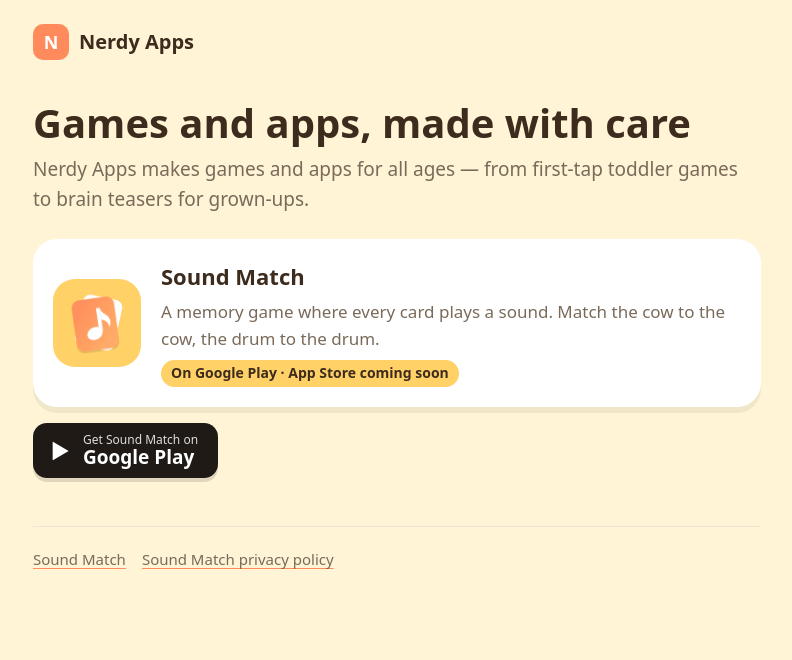
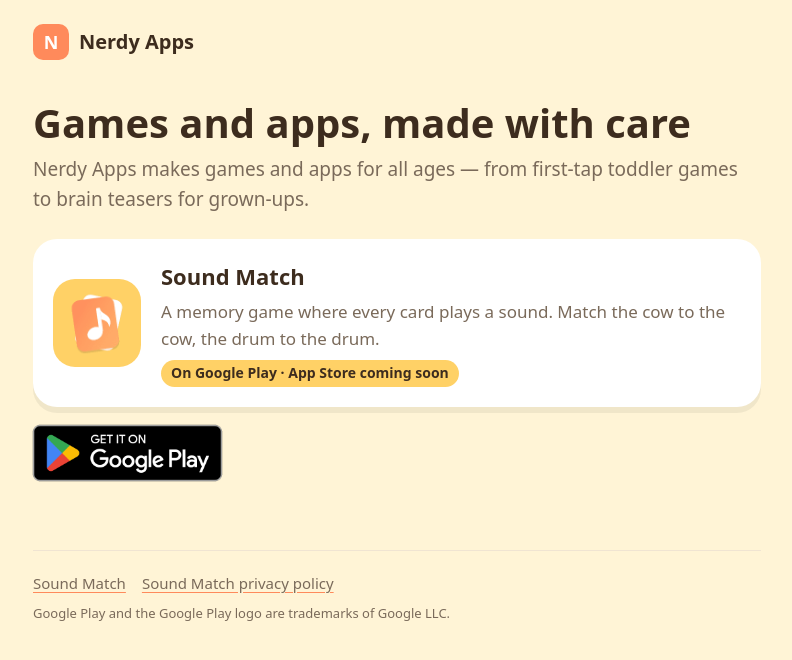
Before and after one commit to mkhafaga/nerdyapps.com, a plain HTML site: page index.html in a window 1280 px wide. Shown: the whole page, without its empty margins (243-1035 px from the left). Drawn offline with Linux system fonts and the light colour scheme.

Commit message:
Use the official Google Play badge, with Google's trademark notice

```diff
--- a/index.html
+++ b/index.html
@@ -32,8 +32,7 @@
 
         <p class="stores">
           <a class="store" href="https://play.google.com/store/apps/details?id=com.nerdyapps.soundmatch">
-            <svg viewBox="0 0 24 24" width="22" height="22" aria-hidden="true"><path fill="currentColor" d="M4 2.5v19c0 .4.4.6.7.4L21 12.4c.3-.2.3-.6 0-.8L4.7 2.1c-.3-.2-.7 0-.7.4z"/></svg>
-            <span><small>Get Sound Match on</small>Google Play</span>
+            <img src="/images/google-play-badge.png" alt="Get Sound Match on Google Play" width="217" height="84" />
           </a>
         </p>
       </main>
@@ -43,6 +42,7 @@
           <a href="/soundmatch/">Sound Match</a>
           <a href="/soundmatch/privacy/">Sound Match privacy policy</a>
         </nav>
+        <p class="legal">Google Play and the Google Play logo are trademarks of Google LLC.</p>
       </footer>
     </div>
   </body>
--- a/style.css
+++ b/style.css
@@ -131,50 +131,25 @@ h2 {
 }
 
 .stores {
-  margin: 16px 0 0;
+  margin: 4px 0 0;
 }
 
+/* The official badge image has clear space built in; the negative margin lines its edge up with the card. */
 .store {
-  display: inline-flex;
-  align-items: center;
-  gap: 12px;
-  padding: 10px 20px 10px 16px;
-  border-radius: 14px;
-  background: #1f1a16;
-  color: #fff;
-  text-decoration: none;
-  box-shadow: 0 4px 0 rgb(0 0 0 / 0.12);
+  display: inline-block;
+  margin-left: -14px;
+  border-radius: 12px;
 }
 
-.store:hover,
-.store:focus-visible {
-  background: #000;
+.store img {
+  display: block;
+  width: 217px;
+  height: auto;
 }
 
-.store span {
-  display: flex;
-  flex-direction: column;
-  line-height: 1.15;
-  font-weight: 700;
-  font-size: 19px;
-}
-
-.store small {
-  font-weight: 500;
-  font-size: 12px;
-  opacity: 0.85;
-}
-
-@media (prefers-color-scheme: dark) {
-  :root:not([data-theme='light']) .store {
-    background: #fff;
-    color: #1f1a16;
-  }
-
-  :root:not([data-theme='light']) .store:hover,
-  :root:not([data-theme='light']) .store:focus-visible {
-    background: #f0e4d2;
-  }
+.legal {
+  font-size: 13px;
+  margin: 8px 0 0;
 }
 
 .facts {
```
Also changed, not shown: soundmatch/index.html (+2 -2 lines), images/google-play-badge.png (added).
